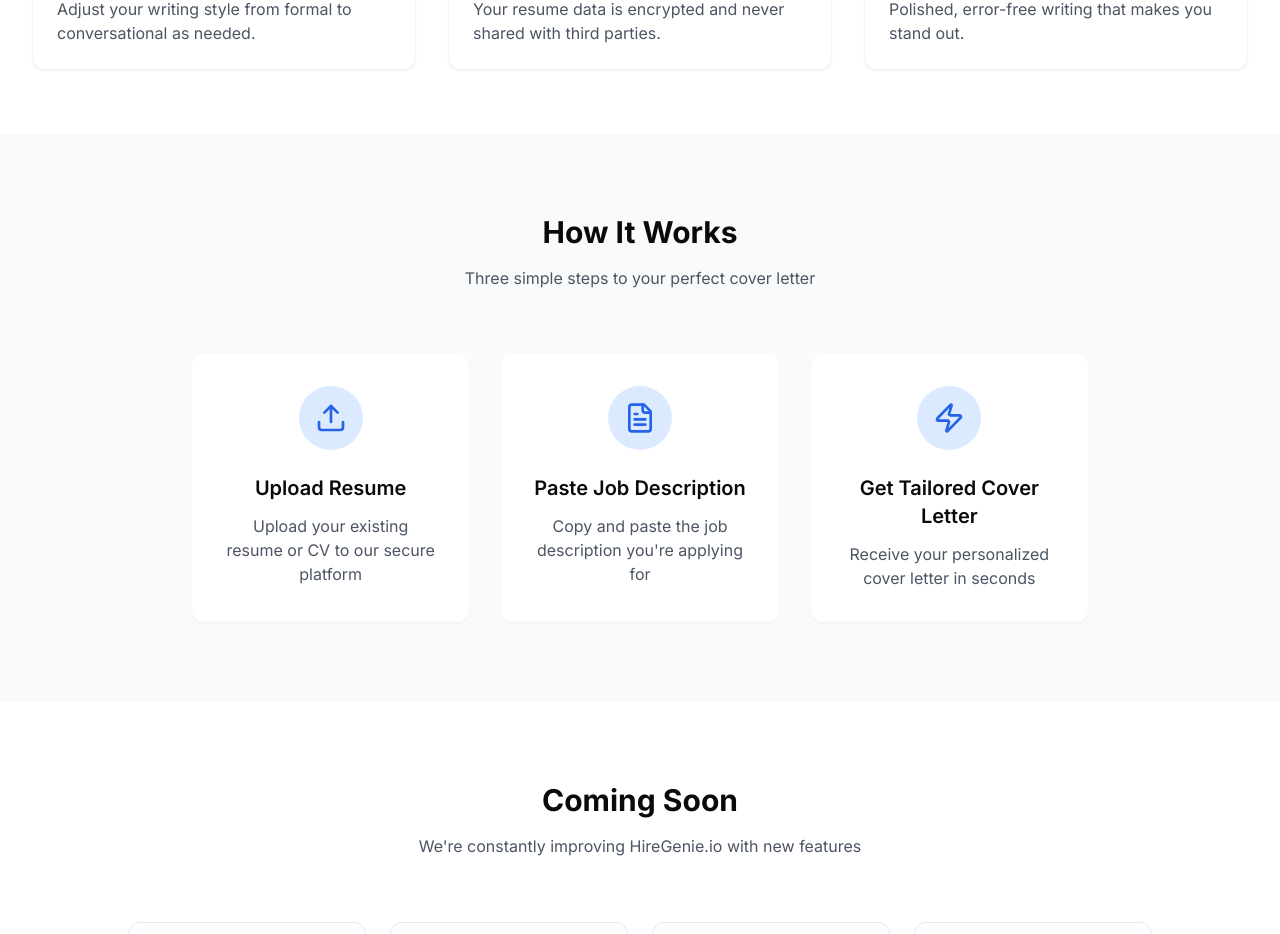
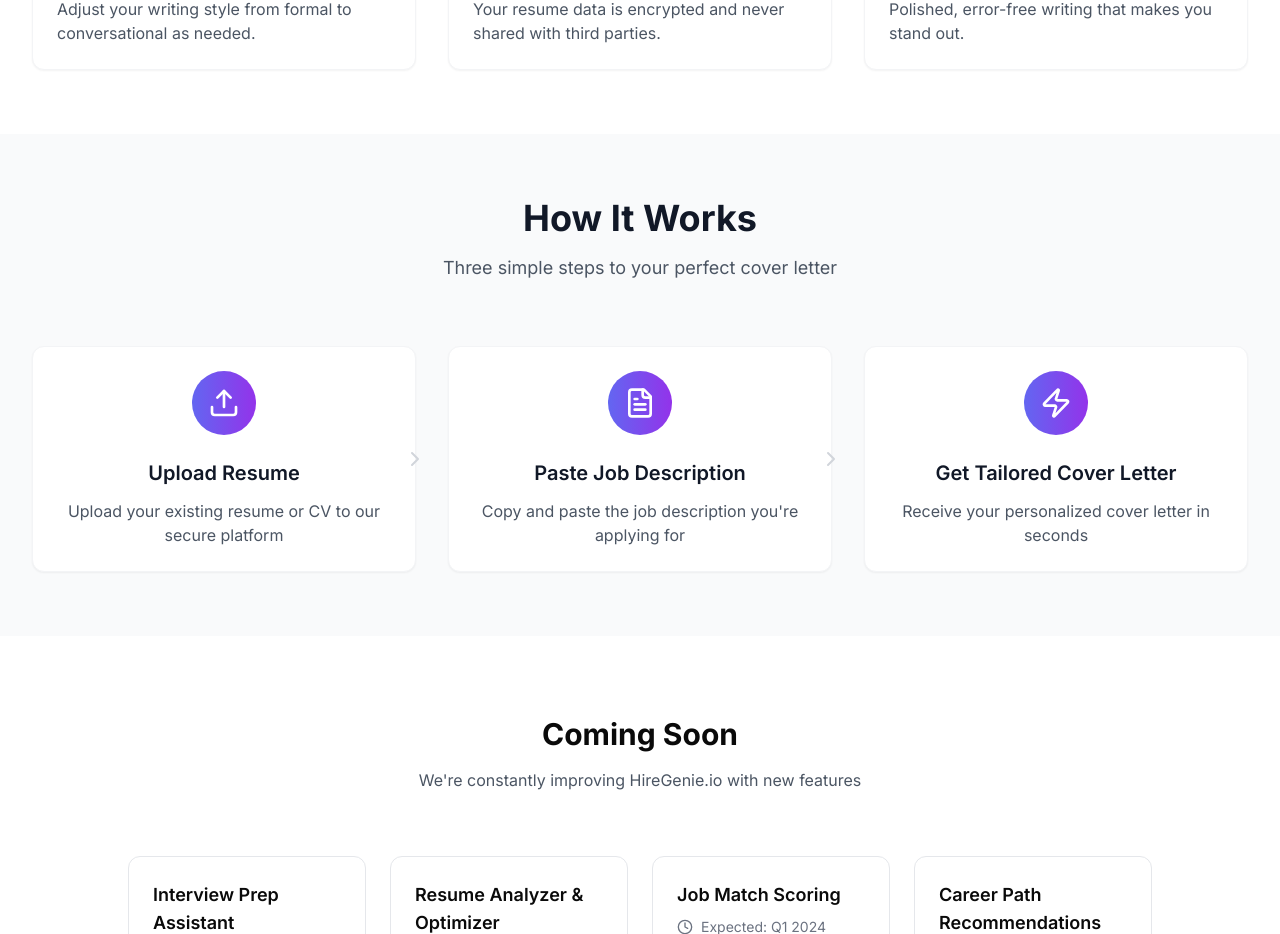
Before and after one commit to san1302/HireGenie, a Next.js app: page / in a window 1280 px wide. Shown: the part 1379-2313 px from the top of the page. Built offline with nearby package versions, Linux system fonts and the light colour scheme; no server answers.

Commit message:
Update how it works section

```diff
--- a/src/app/page.tsx
+++ b/src/app/page.tsx
@@ -17,6 +17,7 @@ import { Toaster } from "@/components/ui/toaster";
 import CoverLetterGenerator from "@/components/CoverLetterGenerator";
 import Hero from "@/components/hero";
 import Features from "@/components/features";
+import HowItWorks from "@/components/how-it-works";
 
 export default async function Home() {
   const supabase = await createClient();
@@ -32,50 +33,7 @@ export default async function Home() {
       {/* Features Section */}
       <Features />
       {/* How It Works */}
-      <section className="py-20 bg-gray-50">
-        <div className="container mx-auto px-4">
-          <div className="text-center mb-16">
-            <h2 className="text-3xl font-bold mb-4">How It Works</h2>
-            <p className="text-gray-600 max-w-2xl mx-auto">
-              Three simple steps to your perfect cover letter
-            </p>
-          </div>
-
-          <div className="grid md:grid-cols-3 gap-8 max-w-4xl mx-auto">
-            {[
-              {
-                icon: <Upload className="w-8 h-8" />,
-                title: "Upload Resume",
-                description:
-                  "Upload your existing resume or CV to our secure platform",
-              },
-              {
-                icon: <FileText className="w-8 h-8" />,
-                title: "Paste Job Description",
-                description:
-                  "Copy and paste the job description you're applying for",
-              },
-              {
-                icon: <Zap className="w-8 h-8" />,
-                title: "Get Tailored Cover Letter",
-                description:
-                  "Receive your personalized cover letter in seconds",
-              },
-            ].map((step, index) => (
-              <div
-                key={index}
-                className="bg-white p-8 rounded-xl shadow-sm hover:shadow-md transition-shadow text-center"
-              >
-                <div className="bg-blue-100 text-blue-600 w-16 h-16 rounded-full flex items-center justify-center mx-auto mb-6">
-                  {step.icon}
-                </div>
-                <h3 className="text-xl font-semibold mb-3">{step.title}</h3>
-                <p className="text-gray-600">{step.description}</p>
-              </div>
-            ))}
-          </div>
-        </div>
-      </section>
+      <HowItWorks />
       {/* Coming Soon */}
       <section className="py-20 bg-white">
         <div className="container mx-auto px-4">
--- /dev/null
+++ b/src/components/how-it-works.tsx
@@ -0,0 +1,60 @@
+import React from 'react';
+import { Upload, FileText, Zap } from 'lucide-react';
+
+export default function HowItWorks() {
+  const steps = [
+    {
+      icon: <Upload className="h-8 w-8 text-white" />,
+      title: 'Upload Resume',
+      description: 'Upload your existing resume or CV to our secure platform'
+    },
+    {
+      icon: <FileText className="h-8 w-8 text-white" />,
+      title: 'Paste Job Description',
+      description: "Copy and paste the job description you're applying for"
+    },
+    {
+      icon: <Zap className="h-8 w-8 text-white" />,
+      title: 'Get Tailored Cover Letter',
+      description: 'Receive your personalized cover letter in seconds'
+    }
+  ];
+
+  return (
+    <section id="how-it-works" className="py-16 bg-gray-50">
+      <div className="container mx-auto px-4 sm:px-6 lg:px-8">
+        <div className="text-center mb-16">
+          <h2 className="text-3xl md:text-4xl font-bold text-gray-900 mb-4">
+            How It Works
+          </h2>
+          <p className="text-lg text-gray-600 max-w-2xl mx-auto">
+            Three simple steps to your perfect cover letter
+          </p>
+        </div>
+        <div className="flex flex-col md:flex-row justify-center items-center md:items-stretch gap-8">
+          {steps.map((step, index) => (
+            <div
+              key={index}
+              className="bg-white rounded-xl shadow-sm border border-gray-100 p-6 w-full max-w-sm flex flex-col items-center text-center relative"
+            >
+              <div className="bg-gradient-to-r from-indigo-500 to-purple-600 rounded-full w-16 h-16 flex items-center justify-center mb-6">
+                {step.icon}
+              </div>
+              <h3 className="text-xl font-semibold text-gray-900 mb-3">
+                {step.title}
+              </h3>
+              <p className="text-gray-600">{step.description}</p>
+              {index < steps.length - 1 && (
+                <div className="hidden md:block absolute right-0 top-1/2 transform translate-x-1/2 -translate-y-1/2">
+                  <svg width="24" height="24" viewBox="0 0 24 24" fill="none" className="text-gray-300">
+                    <path d="M9 6L15 12L9 18" stroke="currentColor" strokeWidth="2" strokeLinecap="round" strokeLinejoin="round" />
+                  </svg>
+                </div>
+              )}
+            </div>
+          ))}
+        </div>
+      </div>
+    </section>
+  );
+}
```
